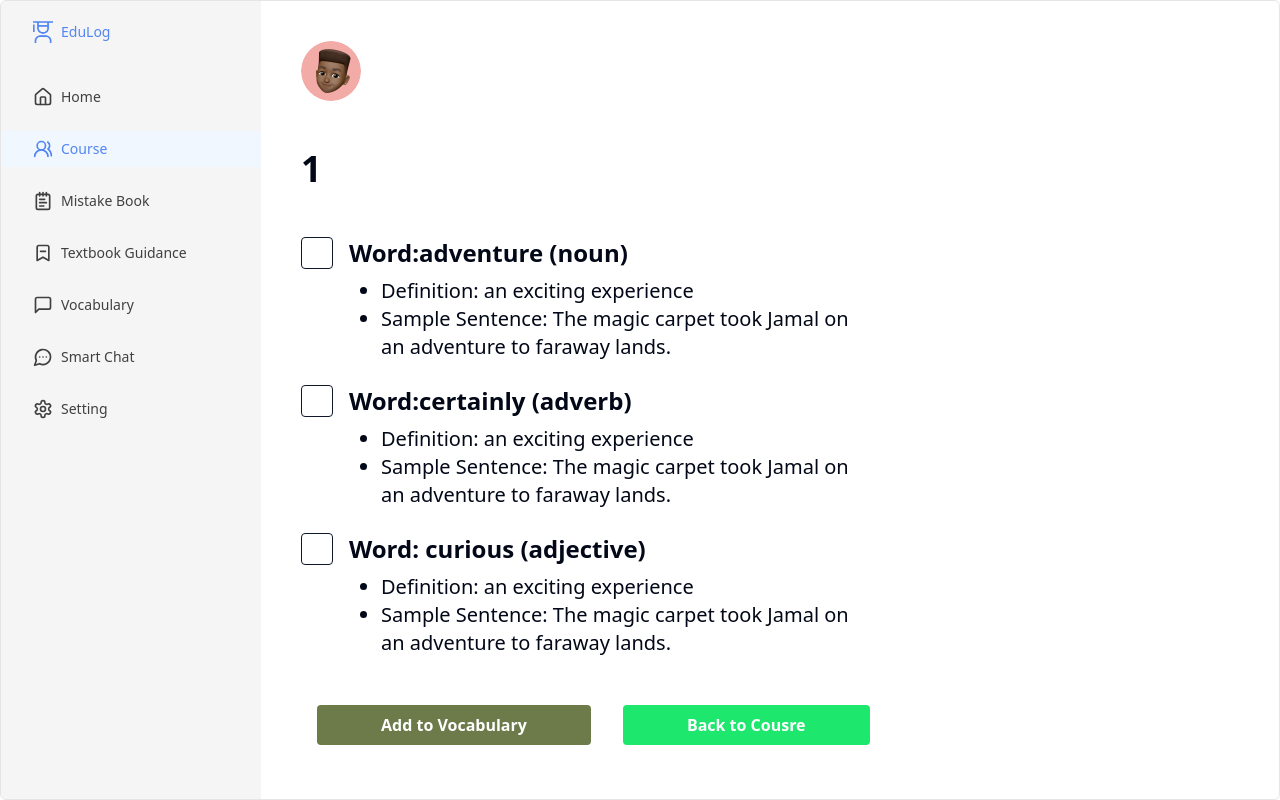
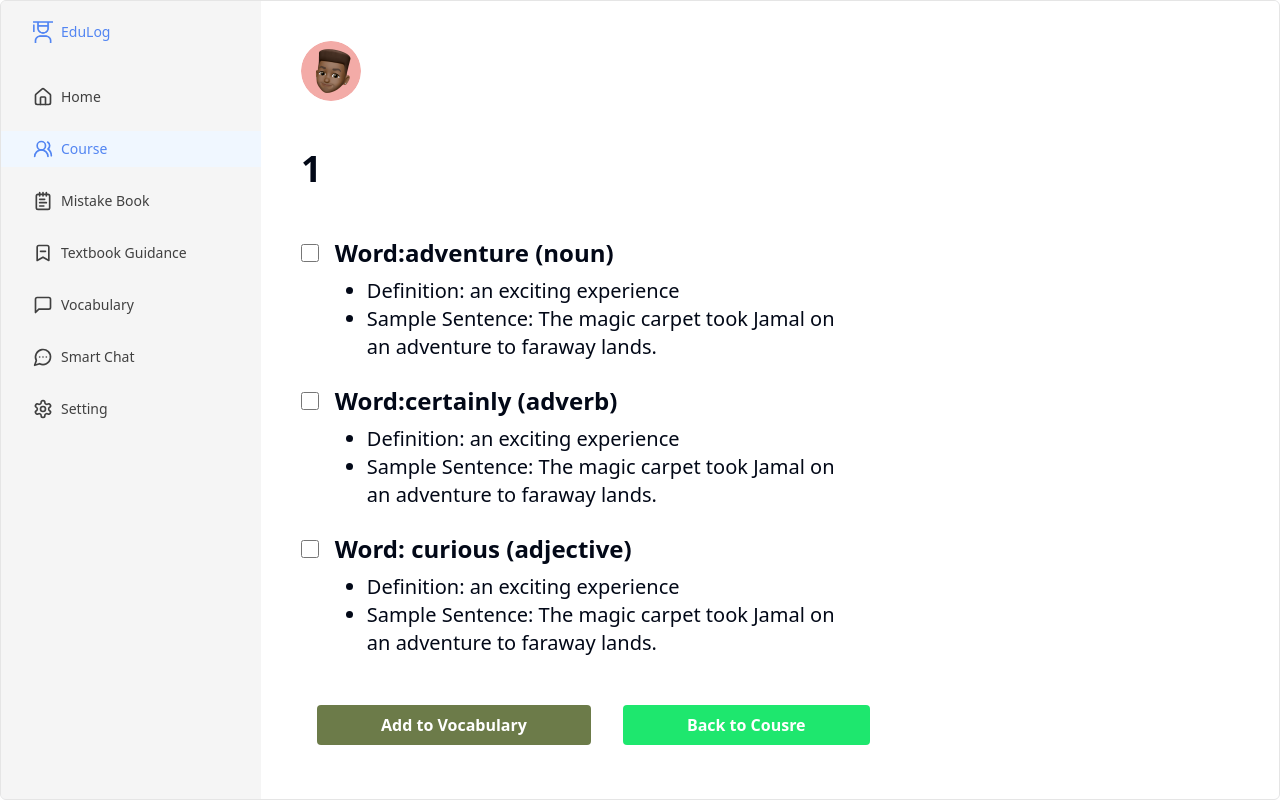
Before and after one commit to FanZejie/edulog, a Next.js app: page /dashboard/course/reading/1/unit in a window 1280 px wide. Built offline with nearby package versions, Linux system fonts and the light colour scheme.

Commit message:
feat: fit add to vocabulary with backend

```diff
--- a/src/app/dashboard/course/reading/[slug]/unit/page.tsx
+++ b/src/app/dashboard/course/reading/[slug]/unit/page.tsx
@@ -1,26 +1,80 @@
 "use client";
 import { Checkbox } from "@/components/ui/checkbox";
+import { useState, useEffect } from "react";
 import { useParams } from "next/navigation";
 import { useRouter } from "next/navigation";
+import { User } from "@/lib/type";
+import { getCurrentDate } from "@/lib/utils";
 
 const UnitPage = () => {
-    const router = useRouter();
+  const router = useRouter();
   const { slug } = useParams<{ slug: string | string[] }>(); // 获取动态路由参数
-
+  const word = ['adventure', 'certainly', 'curious']
   // 确保 slug 是字符串
   const title = Array.isArray(slug) ? slug[0] : slug; // 如果是数组，取第一个元素
+  const decodedTitle = decodeURIComponent(title); // 解码
+  // 使用数组保存复选框的选中状态，初始值为 false 表示都未选中
+  const [checkedTests, setCheckedTests] = useState<boolean[]>(new Array(3).fill(false));
+  // 处理复选框变化的函数
+  const handleCheckboxChange = (index: number) => {
+    const updatedCheckedTests = [...checkedTests];
+    updatedCheckedTests[index] = !updatedCheckedTests[index]; // 切换选中状态
+    setCheckedTests(updatedCheckedTests);
+  }
+  const [user, setUser] = useState<User | null>(null);
+  useEffect(() => {
+    if (typeof window !== 'undefined') {
+      const storedUser = localStorage.getItem('user');
+      if (storedUser) {
+        setUser(JSON.parse(storedUser));
+      }
+    }
+  }, []);
 
-  const decodedTitle = decodeURIComponent(title); // 解码
+  const handleAdd = async () => {
+    const userName = user?.userName
+    const unit = decodedTitle
+    const date = getCurrentDate()
+    const questions = []
+    for(let i=0;i<checkedTests.length;i++){
+      if(checkedTests[i]){
+        questions.push(word[i])
+      }
+    }
 
-  const handleAdd = () => {
-    alert('调用post请求，存储选中参数')
+     // 发送数据到后端
+     try {
+      const response = await fetch('/api/addToVocabulary', {
+        method: 'POST',
+        headers: {
+          'Content-Type': 'application/json',
+        },
+        body: JSON.stringify({ unit,userName,questions,date }),
+      });
+
+      if (!response.ok) {
+        throw new Error('网络错误');
+      }
+
+      // 处理后端响应
+      const result = await response.json();
+      console.log('数据已发送到后端:', result);
+    } catch (error) {
+      console.error('发送失败:', error);
+    }
+
   }
   return (
     <div className="flex flex-row gap-4">
       <div className="w-2/3 flex flex-col gap-4 mt-12">
         <h1 className="text-4xl font-bold">{decodedTitle}</h1>
         <div className="flex flex-row gap-4 mt-8">
-          <Checkbox />
+          <input
+            type="checkbox"
+            checked={checkedTests[0]}
+            onChange={() => handleCheckboxChange(0)}  // 传递当前索引
+            className="w-6 h-6 mt-1"
+          />
           <div>
             <h1 className="text-2xl font-semibold">
               {`Word:adventure (noun)`}
@@ -35,7 +89,12 @@ const UnitPage = () => {
           </div>
         </div>
         <div className="flex flex-row gap-4 mt-2">
-          <Checkbox />
+          <input
+            type="checkbox"
+            checked={checkedTests[1]}
+            onChange={() => handleCheckboxChange(1)}  // 传递当前索引
+            className="w-6 h-6 mt-1"
+          />
           <div>
             <h1 className="text-2xl font-semibold">
               {`Word:certainly (adverb)`}
@@ -50,7 +109,12 @@ const UnitPage = () => {
           </div>
         </div>
         <div className="flex flex-row gap-4 mt-2">
-          <Checkbox />
+          <input
+            type="checkbox"
+            checked={checkedTests[2]}
+            onChange={() => handleCheckboxChange(2)}  // 传递当前索引
+            className="w-6 h-6 mt-1"
+          />
           <div>
             <h1 className="text-2xl font-semibold">
               {`Word: curious (adjective)`}
@@ -73,7 +137,7 @@ const UnitPage = () => {
           </button>
           <button
             onClick={() => {
-                router.push("/dashboard/course");
+              router.push("/dashboard/course");
             }}
             className="bg-[#1EE76E] text-white py-2 px-16 rounded mt-4 ml-8 font-bold">
             Back to Cousre
```
